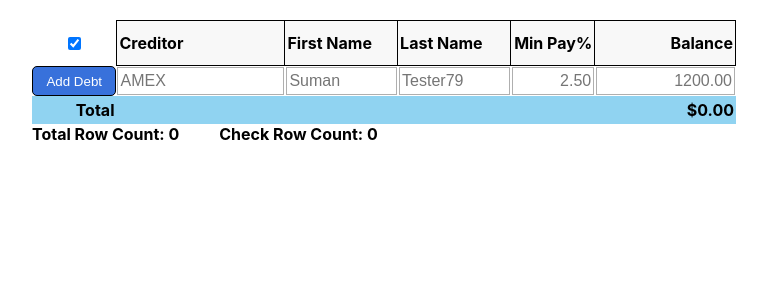
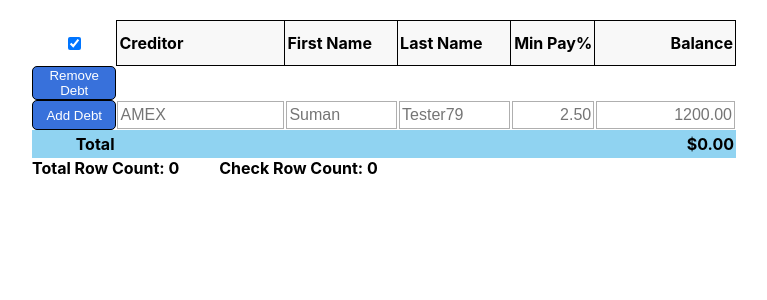
Before and after one commit to ParaLogia/stratfs-js-test, a React (Create React App) app: page / in a window 1280 px wide. Shown: the top 300 px of the page, without its empty margins (256-1023 px from the left). Built offline with nearby package versions, Linux system fonts and the light colour scheme; no server answers.

Commit message:
Implement removing debt

```diff
--- a/src/components/debt_table.jsx
+++ b/src/components/debt_table.jsx
@@ -23,6 +23,12 @@ const DebtTable = () => {
   const addDebt = (debt) => {
     setCheckedStates(checkedStates.concat([true]))
     setDebts(debts.concat([debt]))
+  }
+
+  const handleRemoveDebt = (e) => {
+    e.preventDefault()
+    setCheckedStates(checkedStates.slice(0, checkedStates.length-1))
+    setDebts(debts.slice(0, debts.length-1))
   }
 
   const handleToggleAllChecks = (e) => {
@@ -81,6 +87,11 @@ const DebtTable = () => {
 
         {debtRows}
 
+        <button onClick={handleRemoveDebt}>
+          Remove Debt
+        </button>
+        <span className="grid-col-2-7"></span>
+
         <DebtForm addDebt={addDebt} />
 
         <div className="debt-table-total right-align">
--- a/src/index.css
+++ b/src/index.css
@@ -35,6 +35,11 @@ button {
   border-radius: 5px;
 }
 
+button:hover {
+  cursor: pointer;
+  background-color: rgb(69, 122, 219);
+}
+
 .grid-col-2-7 {
   grid-column: 2 / 7;
 }
```
